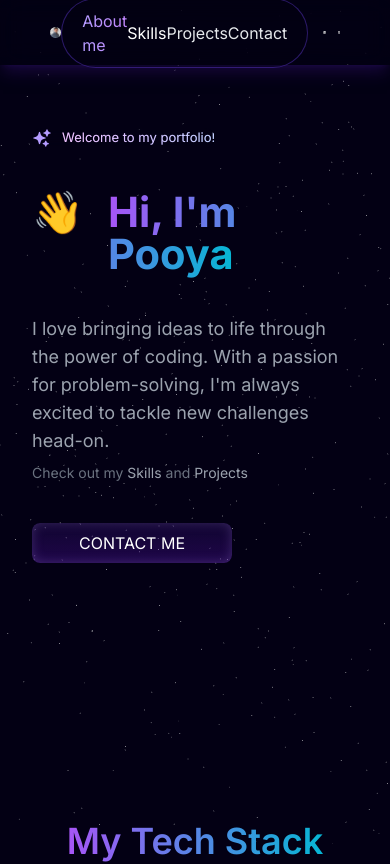
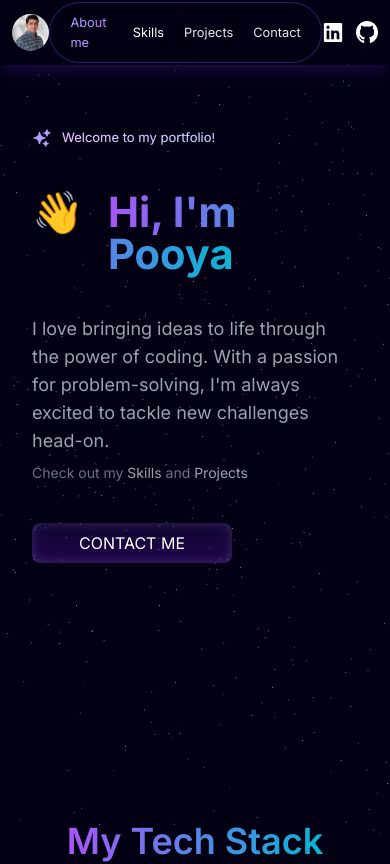
Before and after one commit to pooya-jb/portfolio, a Next.js app: page / in a window 390 px wide. Shown: the top 864 px of the page. Built offline with nearby package versions, Linux system fonts and the light colour scheme; a web font is replaced by a local one.

Commit message:
style: make navbar responsive

```diff
--- a/components/main/Navbar.module.css
+++ b/components/main/Navbar.module.css
@@ -0,0 +1,23 @@
+.linkImage {
+  width: 1.4rem;
+  height: auto;
+}
+
+.navLinks {
+  margin: 0 auto;
+}
+
+@media (max-width: 720px) {
+  .navbar {
+    padding: 0.1rem;
+    display: flex;
+    flex-direction: row;
+    gap: 1rem;
+  }
+  .navLinks a {
+    font-size: 0.8rem;
+  }
+  .linkImage {
+    width: 1.5rem;
+  }
+}
--- a/components/main/Navbar.tsx
+++ b/components/main/Navbar.tsx
@@ -4,6 +4,7 @@ import { Socials } from '@/constants';
 import Image from 'next/image';
 import Link from 'next/link';
 import React, { useEffect, useState } from 'react';
+import classes from './Navbar.module.css';
 
 const Navbar = () => {
   const [activeLink, setActiveLink] = useState('about-me');
@@ -29,8 +30,10 @@ const Navbar = () => {
   }, [activeLink]);
 
   return (
-    <div className='w-full h-[65px] fixed top-0 shadow-lg shadow-[#2A0E61]/50 bg-[#03001417] backdrop-blur-md z-50 px-10'>
-      <div className='w-full h-full flex flex-row items-center justify-between m-auto px-[10px]'>
+    <div
+      className={`w-full h-[65px] fixed top-0 shadow-lg shadow-[#2A0E61]/50 bg-[#03001417] backdrop-blur-md z-50 px-10 ${classes.navbar}`}
+    >
+      <div className='w-full h-full flex flex-row items-center justify-between mx-auto px-[10px]'>
         <a
           href='#about-me'
           className='h-auto w-auto flex flex-row items-center'
@@ -49,9 +52,11 @@ const Navbar = () => {
             Pooya Jafariberenji
           </span>
         </a>
-        <div className='w-[500px] h-full flex flex-row items-center justify-between md:mr-20'>
-          <div className='flex items-center justify-between w-full h-auto border border-[#7042f861] bg-[#0300145e] mr-[15px] px-[20px] py-[10px] rounded-full text-gray-200'>
-            <Link
+        <div className={` h-full flex flex-row justify-center items-center `}>
+          <div
+            className={`flex items-center justify-between w-full h-auto border border-[#7042f861] bg-[#0300145e]  px-[20px] py-[10px] rounded-full text-gray-200 gap-5 ${classes.navLinks} `}
+          >
+            <a
               href='#about-me'
               className={`cursor-pointer ${
                 activeLink === 'about-me'
@@ -60,7 +65,7 @@ const Navbar = () => {
               } hover:scale-105`}
             >
               About me
-            </Link>
+            </a>
             <a
               href='#skills'
               className={`cursor-pointer ${
@@ -101,8 +106,9 @@ const Navbar = () => {
                 src={social.src}
                 alt={social.name}
                 key={social.name}
-                width={24}
-                height={24}
+                width={20}
+                height={20}
+                className={classes.linkImage}
               />
             </a>
           ))}
```
